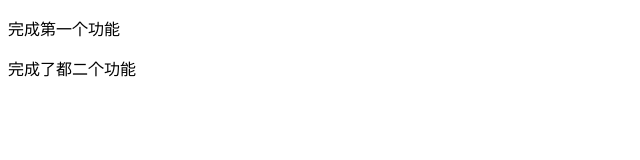
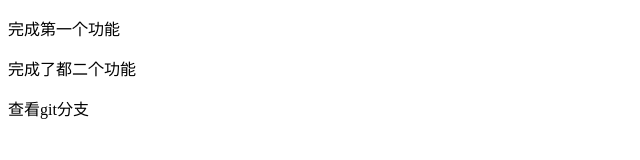
Before and after one commit to A-oei/Git-, a plain HTML site: page index.html in a window 1280 px wide. Shown: the whole page, without its empty margins (0-640 px from the left). Drawn offline with Linux system fonts and the light colour scheme.

Commit message:
提交git

```diff
--- a/index.html
+++ b/index.html
@@ -11,6 +11,7 @@
 <div class="box">
     <p>完成第一个功能</p>
     <p>完成了都二个功能</p>
+    <p>查看git分支</p>
 </div>
 </body>
 </html>
```
